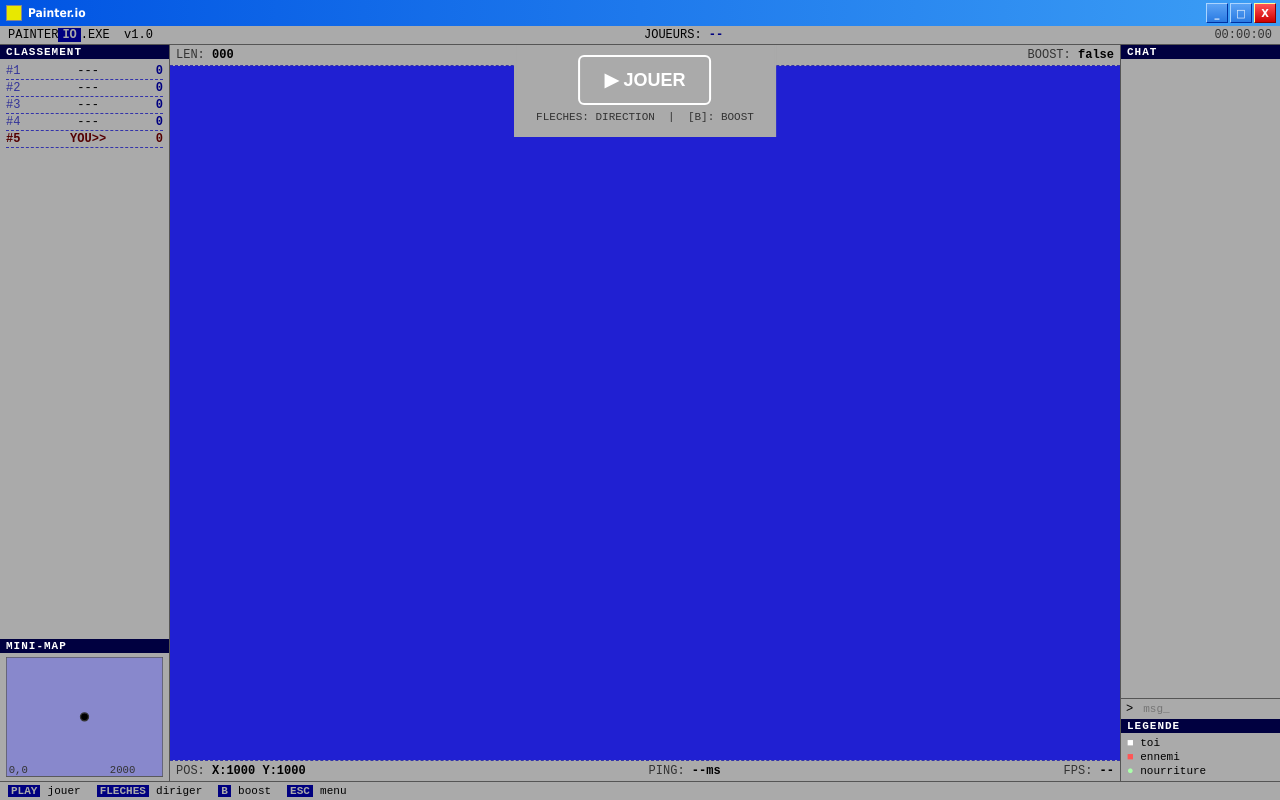
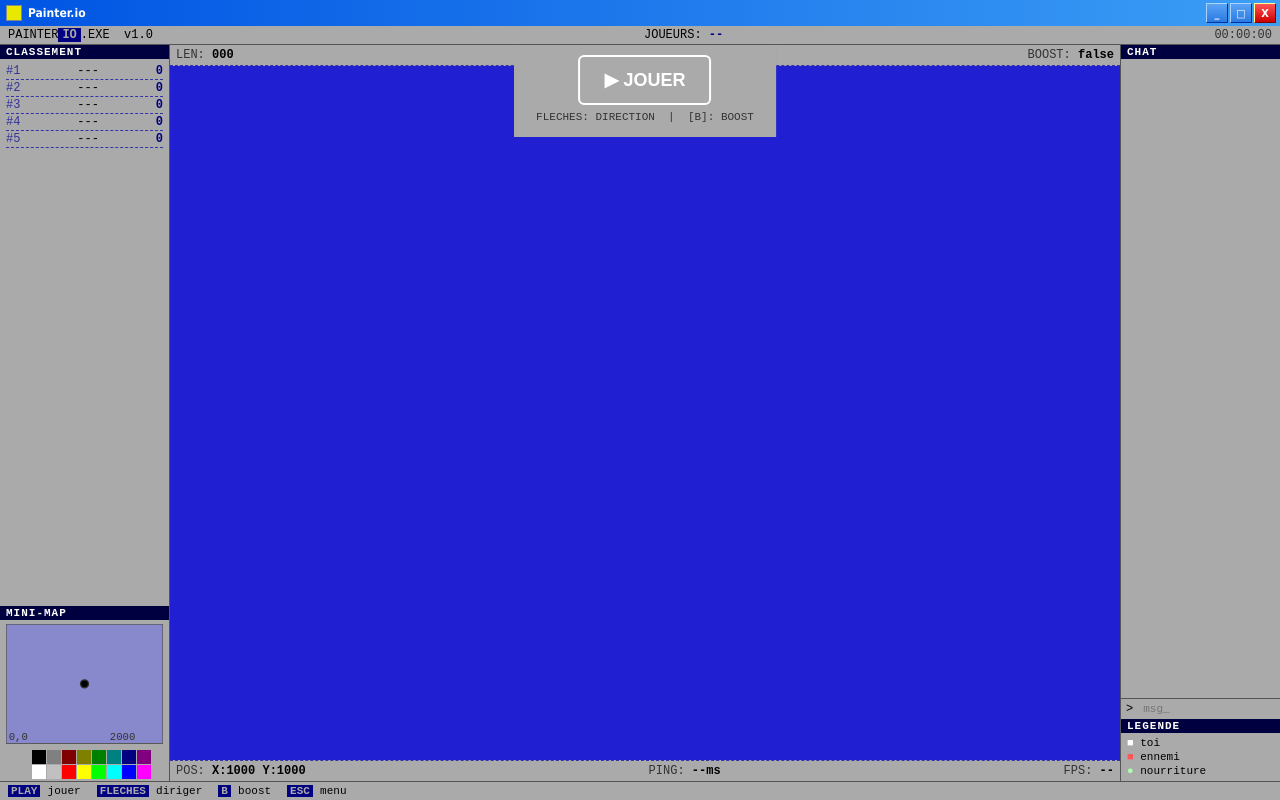
Before and after one commit to banne227/ft_transcendence, a plain HTML site: page services/nginx/frontend/game/game.html in a window 1280 px wide. Drawn offline with nearby package versions, Linux system fonts and the light colour scheme; no server answers.

Commit message:
creat the leaderboard on the left side and start to implement the changement of color

```diff
--- a/services/game_server/src/game.ts
+++ b/services/game_server/src/game.ts
@@ -28,6 +28,7 @@ export interface Player {
 	boost_time: number
 	width: number
 	popTail: number
+	color: string
 }
 
 export interface Food {
--- a/services/game_server/src/player.ts
+++ b/services/game_server/src/player.ts
@@ -21,6 +21,7 @@ export function addPlayer(id: string, name: string): void {
         boost_time: 0,
         width: 1,
         popTail: 0,
+        color: `hsl(0, 0%, 100%)`
     }
 }
 
--- a/services/nginx/frontend/game/game.html
+++ b/services/nginx/frontend/game/game.html
@@ -61,69 +61,69 @@
 						<div class="palette-colors">
 							<div class="palette-row">
 								<div
-									class="color-swatch"
+									class="colors"
 									style="background: #000000"
 								></div>
 								<div
-									class="color-swatch"
+									class="colors"
 									style="background: #808080"
 								></div>
 								<div
-									class="color-swatch"
+									class="colors"
 									style="background: #800000"
 								></div>
 								<div
-									class="color-swatch"
+									class="colors"
 									style="background: #808000"
 								></div>
 								<div
-									class="color-swatch"
+									class="colors"
 									style="background: #008000"
 								></div>
 								<div
-									class="color-swatch"
+									class="colors"
 									style="background: #008080"
 								></div>
 								<div
-									class="color-swatch"
+									class="colors"
 									style="background: #000080"
 								></div>
 								<div
-									class="color-swatch"
+									class="colors"
 									style="background: #800080"
 								></div>
 							</div>
 							<div class="palette-row">
 								<div
-									class="color-swatch"
+									class="colors"
 									style="background: #ffffff"
 								></div>
 								<div
-									class="color-swatch"
+									class="colors"
 									style="background: #c0c0c0"
 								></div>
 								<div
-									class="color-swatch"
+									class="colors"
 									style="background: #ff0000"
 								></div>
 								<div
-									class="color-swatch"
+									class="colors"
 									style="background: #ffff00"
 								></div>
 								<div
-									class="color-swatch"
+									class="colors"
 									style="background: #00ff00"
 								></div>
 								<div
-									class="color-swatch"
+									class="colors"
 									style="background: #00ffff"
 								></div>
 								<div
-									class="color-swatch"
+									class="colors"
 									style="background: #0000ff"
 								></div>
 								<div
-									class="color-swatch"
+									class="colors"
 									style="background: #ff00ff"
 								></div>
 							</div>
@@ -245,7 +245,7 @@
           <li class="lb-item"><span class="lb-rank">#2</span><span>---</span><span class="lb-score">0</span></li>
           <li class="lb-item"><span class="lb-rank">#3</span><span>---</span><span class="lb-score">0</span></li>
           <li class="lb-item"><span class="lb-rank">#4</span><span>---</span><span class="lb-score">0</span></li>
-          <li class="lb-item me"><span class="lb-rank" style="color:#550000">#5</span><span>YOU&gt;&gt;</span><span style="color:#550000;font-weight:bold">0</span></li>
+          <li class="lb-item"><span class="lb-rank">#5</span><span>---</span><span class="lb-score">0</span></li>
         </ul>
       </div>
       <div class="panel-hdr" style="margin-top:auto">MINI-MAP</div>
@@ -257,6 +257,85 @@
           <text x="78" y="87" fill="#333" font-size="8" font-family="Courier New">2000</text>
         </svg>
       </div>
+	  <div class="sidebar-sep"></div>
+
+	<!-- Palette couleurs (dans la sidebar) -->
+	<div class="palette-inline">
+		<div class="palette-preview-small">
+			<div class="bg"></div>
+			<div class="fg"></div>
+		</div>
+		<div class="palette-colors">
+			<div class="palette-row">
+				<div
+					class="colors"
+					style="background: #000000"
+				></div>
+				<div
+					class="colors"
+					style="background: #808080"
+				></div>
+				<div
+					class="colors"
+					style="background: #800000"
+				></div>
+				<div
+					class="colors"
+					style="background: #808000"
+				></div>
+				<div
+					class="colors"
+					style="background: #008000"
+				></div>
+				<div
+					class="colors"
+					style="background: #008080"
+				></div>
+				<div
+					class="colors"
+					style="background: #000080"
+				></div>
+				<div
+					class="colors"
+					style="background: #800080"
+				></div>
+			</div>
+			<div class="palette-row">
+				<div
+					class="colors"
+					style="background: #ffffff"
+				></div>
+				<div
+					class="colors"
+					style="background: #c0c0c0"
+				></div>
+				<div
+					class="colors"
+					style="background: #ff0000"
+				></div>
+				<div
+					class="colors"
+					style="background: #ffff00"
+				></div>
+				<div
+					class="colors"
+					style="background: #00ff00"
+				></div>
+				<div
+					class="colors"
+					style="background: #00ffff"
+				></div>
+				<div
+					class="colors"
+					style="background: #0000ff"
+				></div>
+				<div
+					class="colors"
+					style="background: #ff00ff"
+				></div>
+			</div>
+		</div>
+	  </div>
     </div>
 
     <div class="canvas-area">
--- a/services/nginx/frontend/game/script.js
+++ b/services/nginx/frontend/game/script.js
@@ -1,5 +1,3 @@
-// import {receiveChat} from "../../../game_server/src/chat"
-
 const socket = io('https://transcendence.42.fr/', {
 	path: '/ws/serv/socket.io/',
 })
@@ -60,11 +58,27 @@ socket.on('gameState', (state) => {
 		minimapDot.setAttribute('cx', mx)
 		minimapDot.setAttribute('cy', my)
 	}
+	const players = state.leaderbord
+
+	const leaderboard = document.getElementById("leaderboard");
+
+	leaderboard.innerHTML = "";
+
+	players.forEach((player, index) => {
+		const li = document.createElement("li");
+		li.className = "lb-item";
+
+		li.innerHTML = `
+			<span class="lb-rank">#${index + 1}</span>
+			<span>${player.name}</span>
+			<span class="lb-score">${player.score}</span>
+		`;
+
+		leaderboard.appendChild(li);
+	});
 })
 
-// socket.on("disconnect", () => {
-//   console.log("Déconnecté");
-// });
+
 
 // ── Ton code de rendu après ici ──────────────────────────────────
 
@@ -157,6 +171,12 @@ resize()
 const brushImg = new Image()
 brushImg.src = '../images/brush.png'
 
+document.querySelectorAll('.color').forEach(color => {
+    color.addEventListener('click', () => {
+        socket.emit("changecolor",color.style.background);
+    });
+});
+
 function render_p(camX, camY, scaleX, scaleY) {
 	var i = 0
 
@@ -174,7 +194,7 @@ function render_p(camX, camY, scaleX, scaleY) {
 				// ctx.fillStyle =`hsl(244, 95%, 22%)`;
 				// ctx.fill();
 			} else {
-				ctx.fillStyle = `hsl(0, 0%, 100%)`
+				ctx.fillStyle =  player.color
 				ctx.fillRect(x - 5, y - 5, player.width, player.width)
 			}
 			i++
--- a/services/nginx/frontend/game/style/style.css
+++ b/services/nginx/frontend/game/style/style.css
@@ -219,3 +219,42 @@ html, body {
   background: #fff;
   color: #000;
 }
+
+/* ── Palette inline ── */
+.palette-inline {
+  width: 100%;
+  display: flex;
+  align-items: center;
+  gap: 4px;
+  padding: 2px;
+}
+
+.palette-preview-small {
+  width: 26px;
+  height: 26px;
+  position: relative;
+  flex-shrink: 0;
+}
+
+.palette-preview-small .bg {
+  position: absolute;
+  bottom: 0; right: 0;
+  width: 16px; height: 16px;
+}
+
+.palette-preview-small .fg {
+  position: absolute;
+  top: 0; left: 0;
+  width: 16px; height: 16px;
+  z-index: 1;
+}
+
+.palette-colors { display: flex; flex-direction: column; gap: 1px; }
+.palette-row { display: flex; gap: 1px; }
+
+.colors {
+  width: 14px;
+  height: 14px;
+  cursor: pointer;
+  flex-shrink: 0;
+}
```
Also changed, not shown: services/game_server/src/server.ts (+7 -1 lines), services/nginx/frontend/images/notif.png (added).
